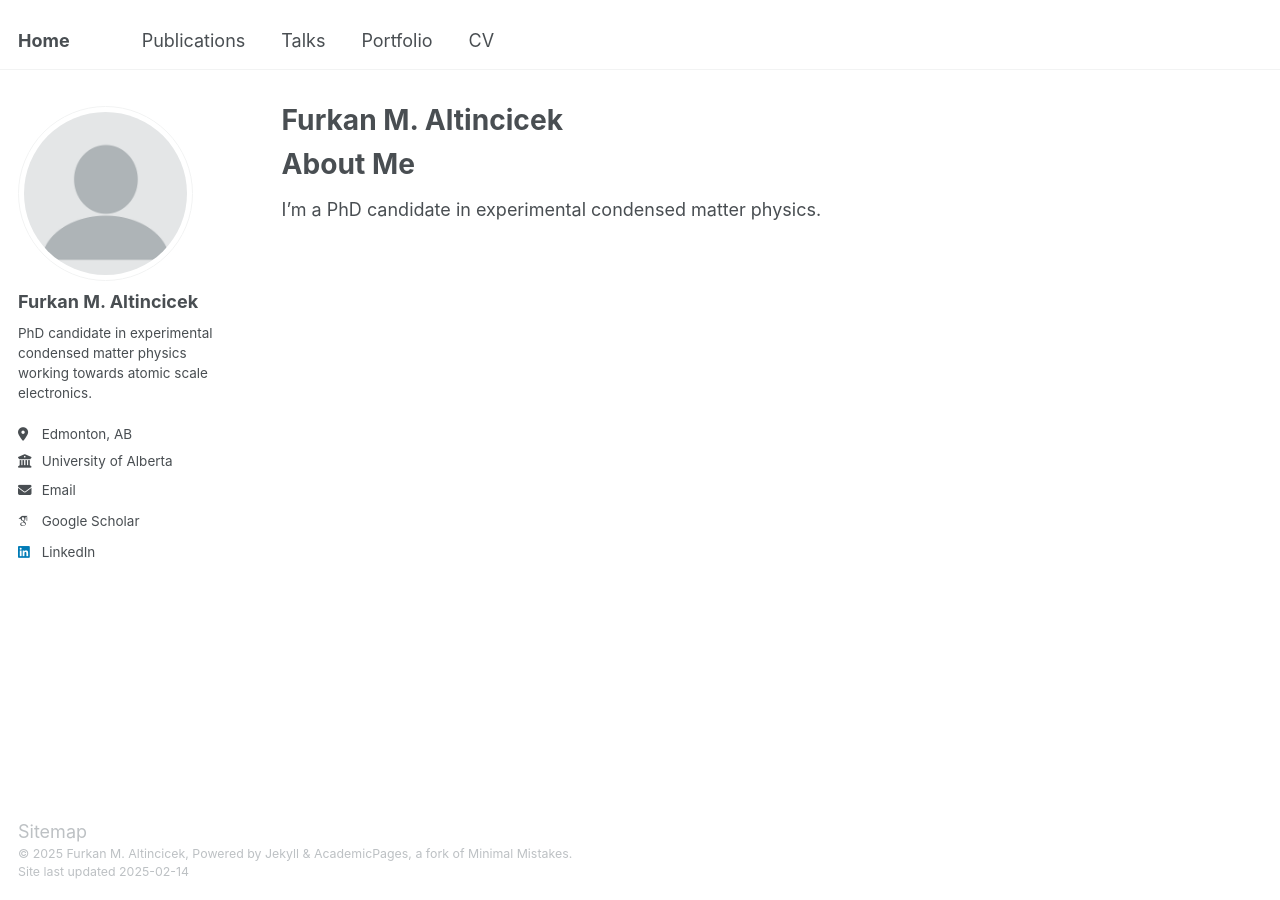
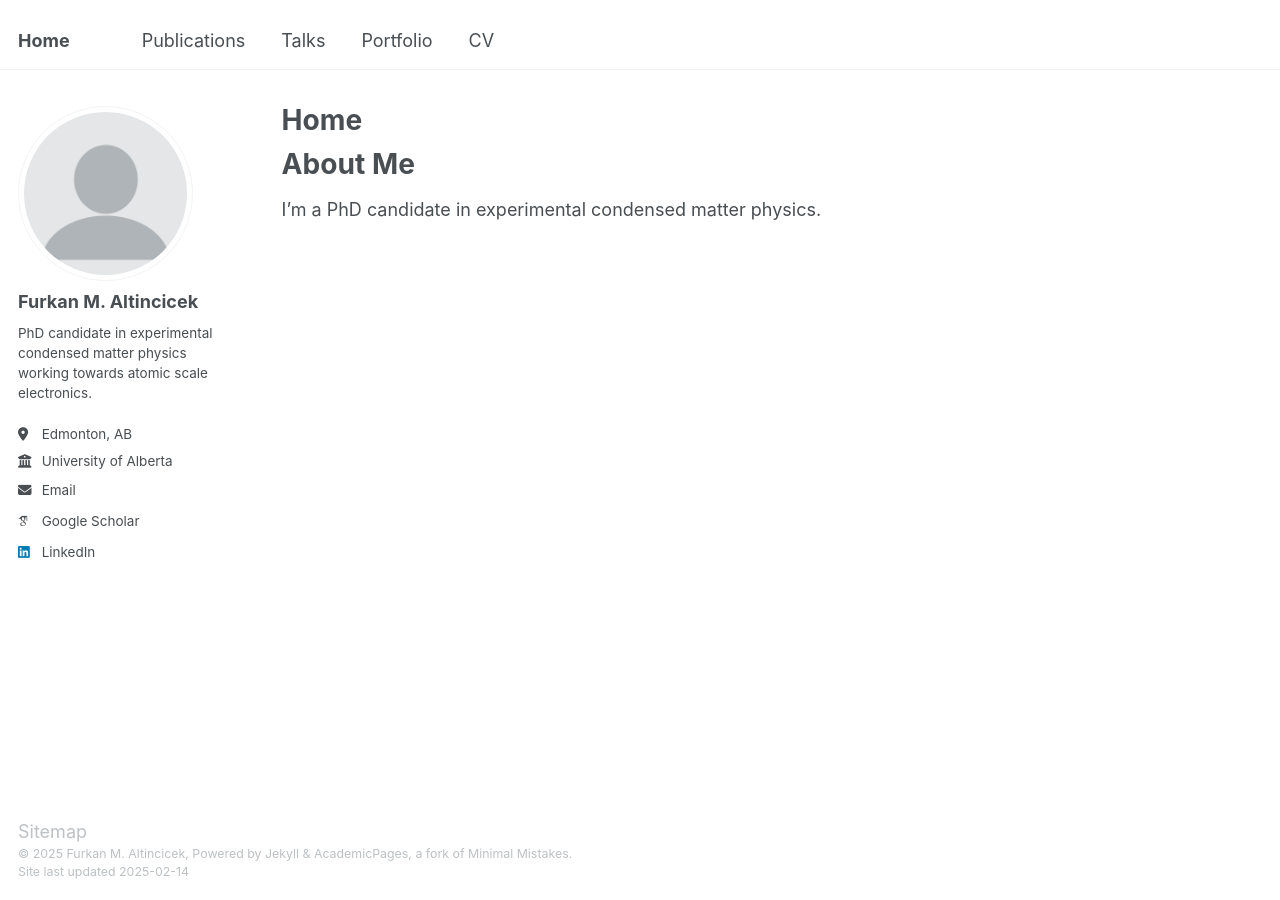
Before and after one commit to faltincicek/faltincicek.github.io, a Jekyll site: the page built from _pages/about.md, in a window 1280 px wide. Built offline with Jekyll 4.4.1, drawn with Linux system fonts in a browser that asks for light colours; some web fonts are replaced.

Commit message:
Update about.md

```diff
--- a/_pages/about.md
+++ b/_pages/about.md
@@ -1,6 +1,7 @@
 ---
 permalink: /
-title: "Furkan M. Altincicek"
+title: "Home"
+heading: "About Me"
 author_profile: true
 redirect_from:
   - /about/
```
